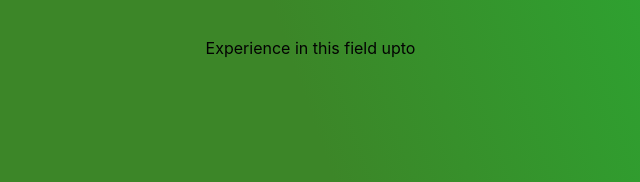
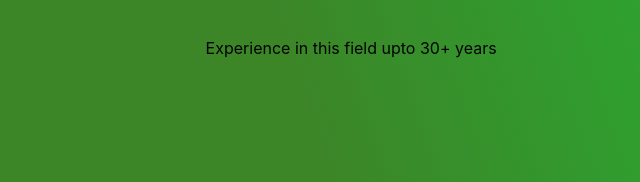
Before and after one commit to sahana792/Shashank-dental-clinic, a website: page index.html in a window 1280 px wide. Shown: the part 514-696 px from the top of the page, 12-652 px from the left. Drawn offline with nearby package versions, Linux system fonts and the light colour scheme; files whose address does not match are found by name.

Commit message:
Update index.html

```diff
--- a/index.html
+++ b/index.html
@@ -37,7 +37,7 @@
       <span>Dr Niranjan Murthy</span>
       <h5>#Dentist</h5>
       <h1>Shashank Dental Clinic</h1>
-      <p>Experience in this field upto </p>
+      <p>Experience in this field upto 30+ years</p>
     </div>
     <div class="teeth_img">
       <img src="tooth.png.png">
@@ -160,4 +160,5 @@
   <script src="js/script.js"></script>
   <script src="js/index.js"></script>
 </body>
+
 </html>
```
